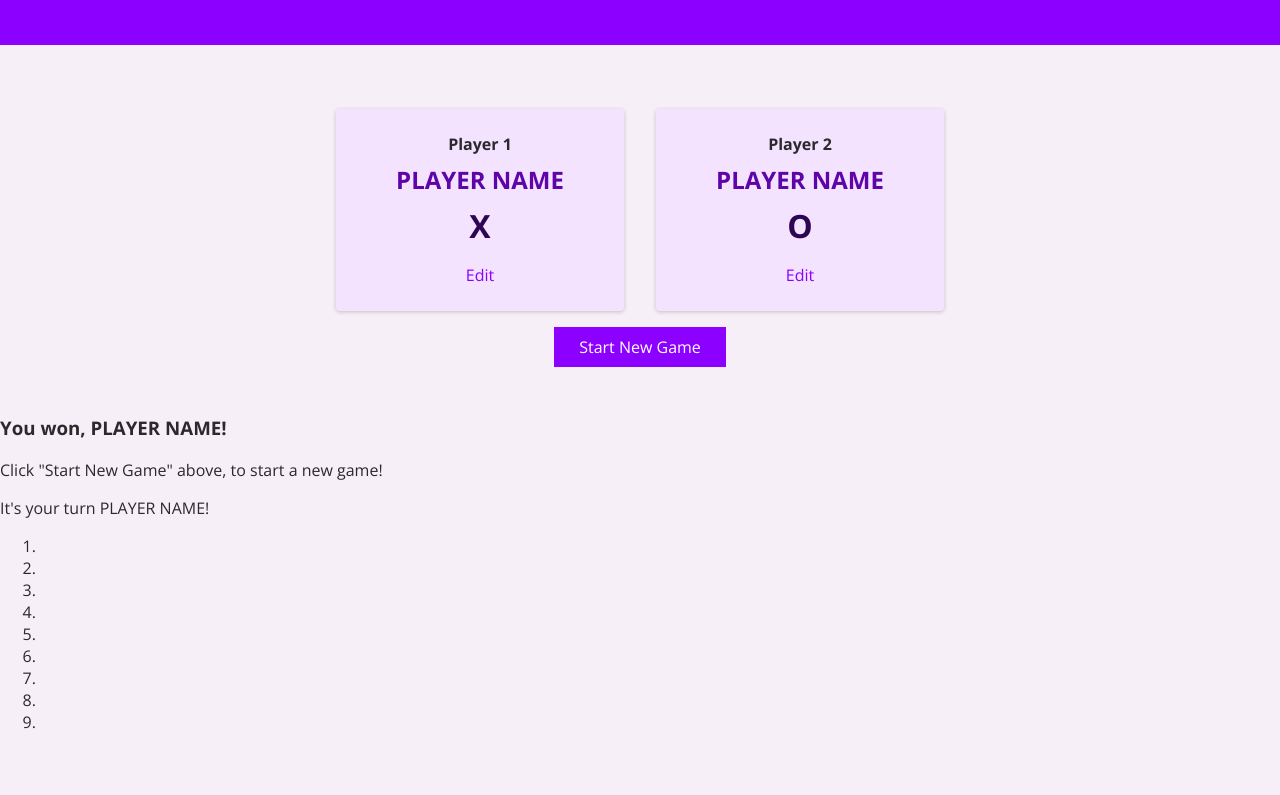
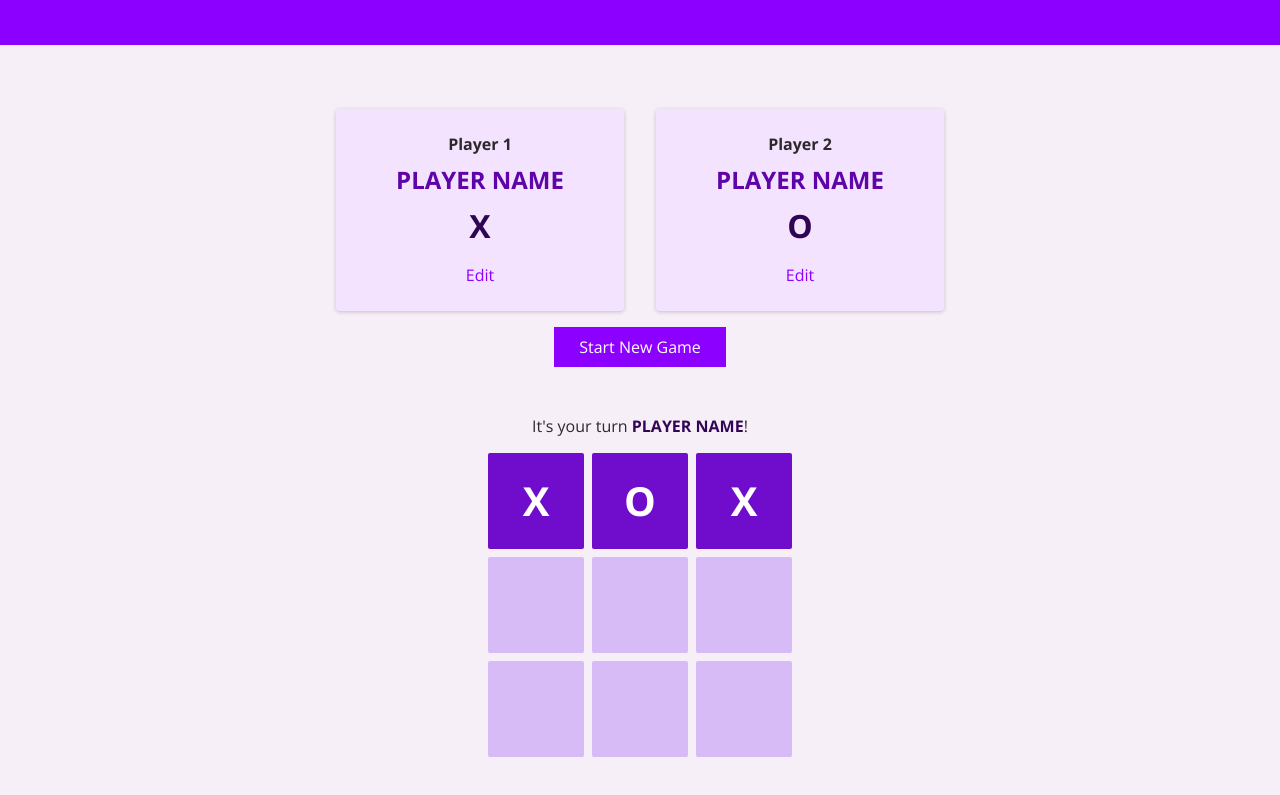
Before and after one commit to yganalyst/fullstack_web_dev, a plain HTML site: page tic_tac_toe/index.html in a window 1280 px wide. Shown: the part 143-938 px from the top of the page. Before the commit the page ends 892 px from the top, so only its background shows below. Drawn offline with nearby package versions, Linux system fonts and the light colour scheme.

Commit message:
build html css

```diff
--- a/tic_tac_toe/index.html
+++ b/tic_tac_toe/index.html
@@ -13,6 +13,7 @@
     <link rel="stylesheet" href="styles/styles.css" />
     <link rel="stylesheet" href="styles/overlays.css" />
     <link rel="stylesheet" href="styles/configuration.css" />
+    <link rel="stylesheet" href="styles/game.css" />
   </head>
   <body>
     <div id="backdrop"></div>
@@ -57,16 +58,16 @@
       </section>
 
       <section id="active-game">
-        <article>
-          <h3>You won, <span id="winner-name">PLAYER NAME</span>!</h3>
+        <article id="game-over">
+          <h2>You won, <span id="winner-name">PLAYER NAME</span>!</h3>
           <p>Click "Start New Game" above, to start a new game!</p>
         </article>
 
-        <p>It's your turn <span id="active-palyer-name">PLAYER NAME</span>!</p>
-        <ol>
-          <li></li>
-          <li></li>
-          <li></li>
+        <p>It's your turn <span id="active-player-name">PLAYER NAME</span>!</p>
+        <ol id="game-board">
+          <li class="disabled">X</li>
+          <li class="disabled">O</li>
+          <li class="disabled">X</li>
 
           <li></li>
           <li></li>
--- /dev/null
+++ b/tic_tac_toe/styles/game.css
@@ -0,0 +1,59 @@
+#active-game {
+  text-align: center;
+  margin: 2rem 0 5rem 0;
+  /* display: none; */
+}
+
+#game-over {
+  width: 90%;
+  max-width: 40rem;
+  margin: auto;
+  padding: 1rem 2rem;
+  background-color: rgb(50, 5, 87);
+  color: white;
+  box-shadow: 0 2px 8px rgba(0, 0, 0, 0.2);
+  border-radius: 4px;
+  display: none;
+}
+
+#game-over h2 {
+  font-size: 2.5rem;
+  margin: 0.5rem 0;
+}
+
+#active-player-name {
+  font-weight: bold;
+  color: rgb(50, 5, 87);
+}
+
+#game-board {
+  list-style: none;
+  margin: 1rem 0;
+  padding: 0;
+  display: grid;
+  grid-template-columns: repeat(3, 6rem);
+  grid-template-rows: repeat(3, 6rem);
+  justify-content: center;
+  gap: 0.5rem;
+}
+
+#game-board li {
+  background-color: rgb(215, 187, 247);
+  border-radius: 2px;
+  cursor: pointer;
+  display: flex;
+  justify-content: center;
+  align-items: center;
+  font-size: 2.5rem;
+  font-weight: bold;
+}
+
+#game-board li:hover {
+  background-color: rgb(112, 13, 204);
+}
+
+#game-board li.disabled {
+  background-color: rgb(112, 13, 204);
+  color: white;
+  cursor: default;
+}
```
